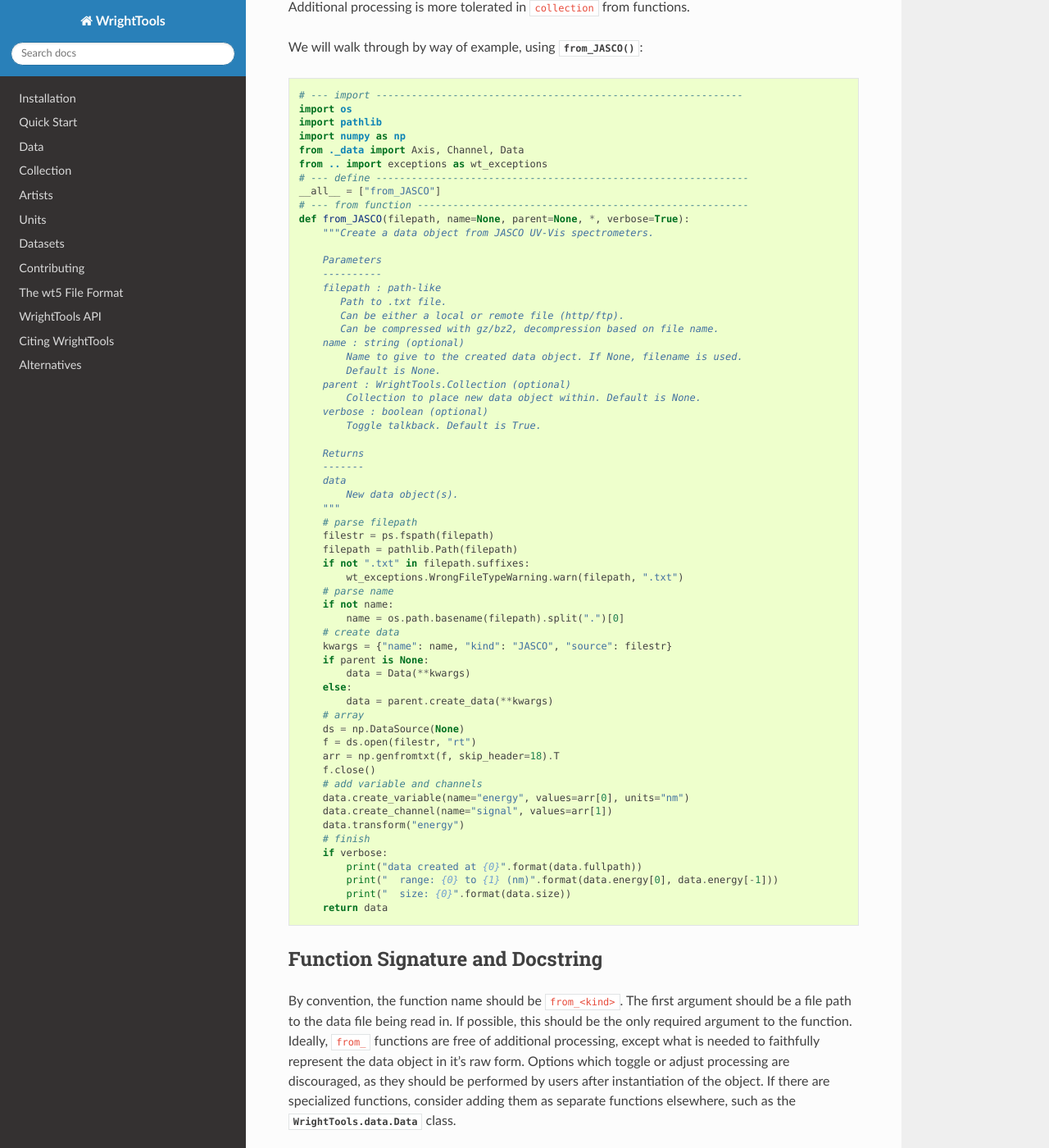
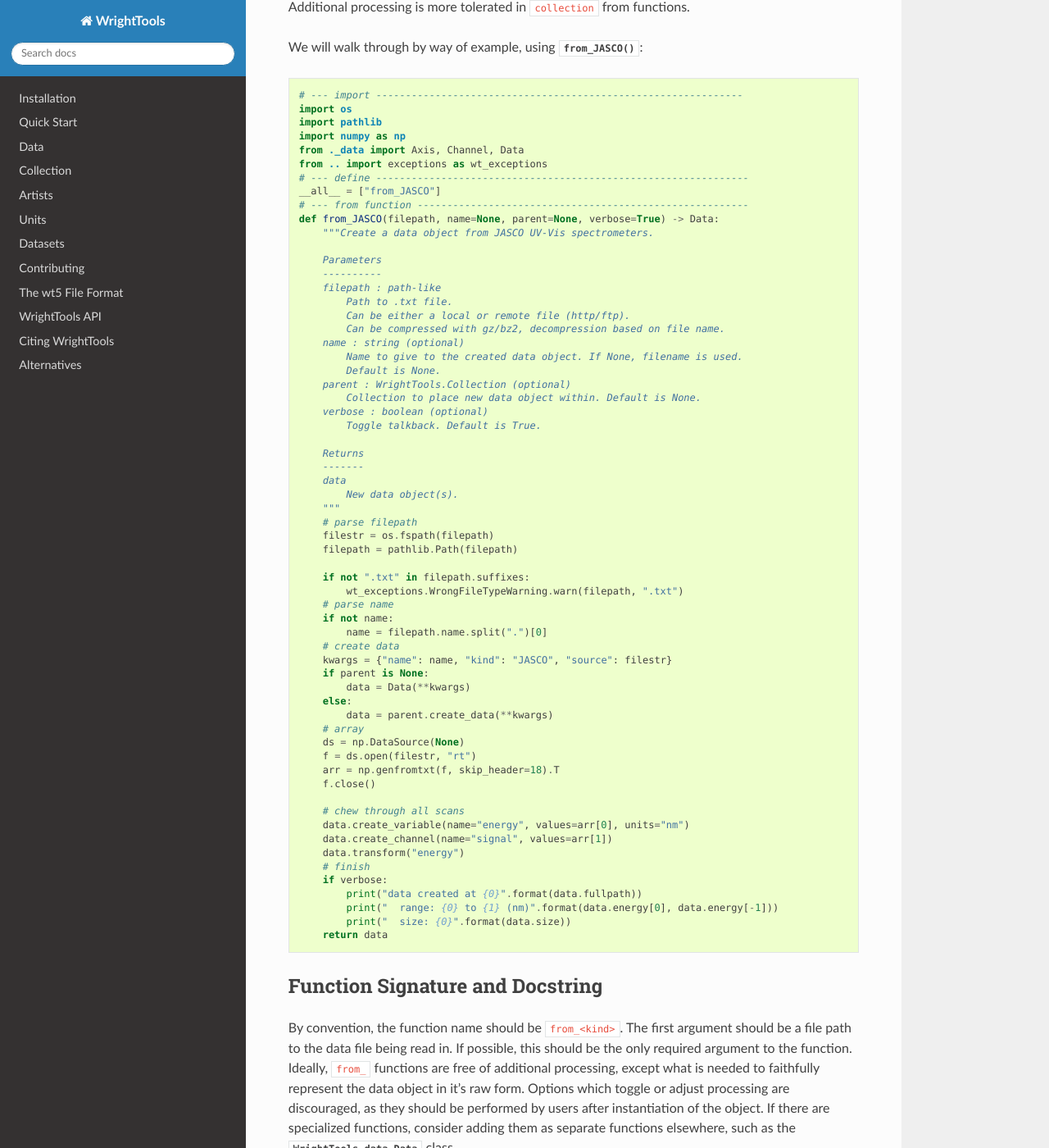
Before and after one commit to wright-group/WrightTools, a Sphinx documentation site: the page built from docs/write_from_function.rst, in a window 1280 px wide and 1400 px high, scrolled down 506 px. Shown: the whole window at 82% size. Built offline with Sphinx 7.4.7 and the Read the Docs theme 2.0.0, drawn with Linux system fonts in a browser that asks for light colours; pages that are not in the unit, such as notebooks, are missing from menus; the version number could not be read and is left out.

Commit message:
write_from_function

```diff
--- a/docs/write_from_function.rst
+++ b/docs/write_from_function.rst
@@ -34,15 +34,15 @@ We will walk through by way of example, using :meth:`~WrightTools.data.from_JASC
     # --- define ---------------------------------------------------------------
     __all__ = ["from_JASCO"]
     # --- from function --------------------------------------------------------
-    def from_JASCO(filepath, name=None, parent=None, *, verbose=True):
+    def from_JASCO(filepath, name=None, parent=None, verbose=True) -> Data:
         """Create a data object from JASCO UV-Vis spectrometers.
 
         Parameters
         ----------
         filepath : path-like
-           Path to .txt file.
-           Can be either a local or remote file (http/ftp).
-           Can be compressed with gz/bz2, decompression based on file name.
+            Path to .txt file.
+            Can be either a local or remote file (http/ftp).
+            Can be compressed with gz/bz2, decompression based on file name.
         name : string (optional)
             Name to give to the created data object. If None, filename is used.
             Default is None.
@@ -57,13 +57,14 @@ We will walk through by way of example, using :meth:`~WrightTools.data.from_JASC
             New data object(s).
         """
         # parse filepath
-        filestr = ps.fspath(filepath)
+        filestr = os.fspath(filepath)
         filepath = pathlib.Path(filepath)
+
         if not ".txt" in filepath.suffixes:
             wt_exceptions.WrongFileTypeWarning.warn(filepath, ".txt")
         # parse name
         if not name:
-            name = os.path.basename(filepath).split(".")[0]
+            name = filepath.name.split(".")[0]
         # create data
         kwargs = {"name": name, "kind": "JASCO", "source": filestr}
         if parent is None:
@@ -75,7 +76,8 @@ We will walk through by way of example, using :meth:`~WrightTools.data.from_JASC
         f = ds.open(filestr, "rt")
         arr = np.genfromtxt(f, skip_header=18).T
         f.close()
-        # add variable and channels
+
+        # chew through all scans
         data.create_variable(name="energy", values=arr[0], units="nm")
         data.create_channel(name="signal", values=arr[1])
         data.transform("energy")
@@ -121,7 +123,7 @@ Check out the existing examples for formatting, such as the example from :meth:`
 
 .. code-block:: python
 
-    def from_JASCO(filepath, name=None, parent=None, *, verbose=True):
+    def from_JASCO(filepath, name=None, parent=None, verbose=True) -> Data:
         """Create a data object from JASCO UV-Vis spectrometers.
 
         Parameters
```
Also changed, not shown: CHANGELOG.md (+1 -0 lines).
